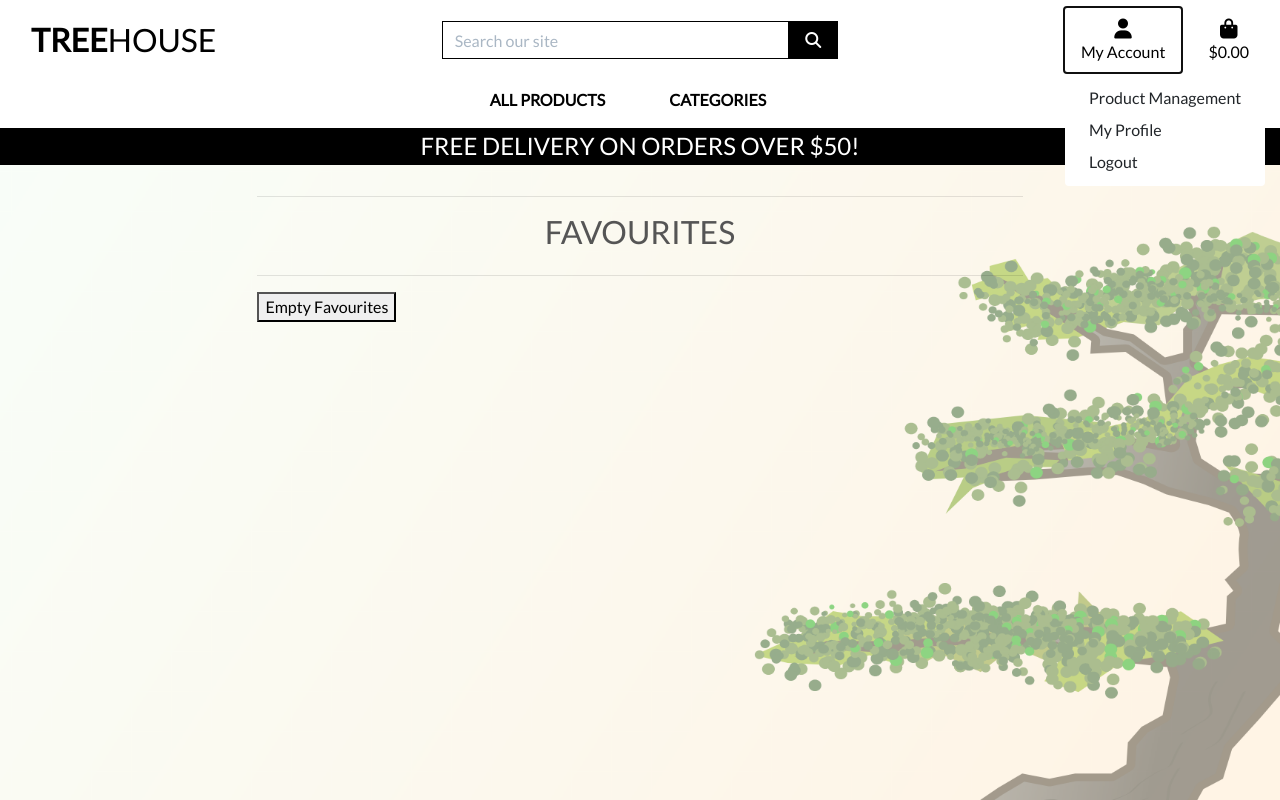
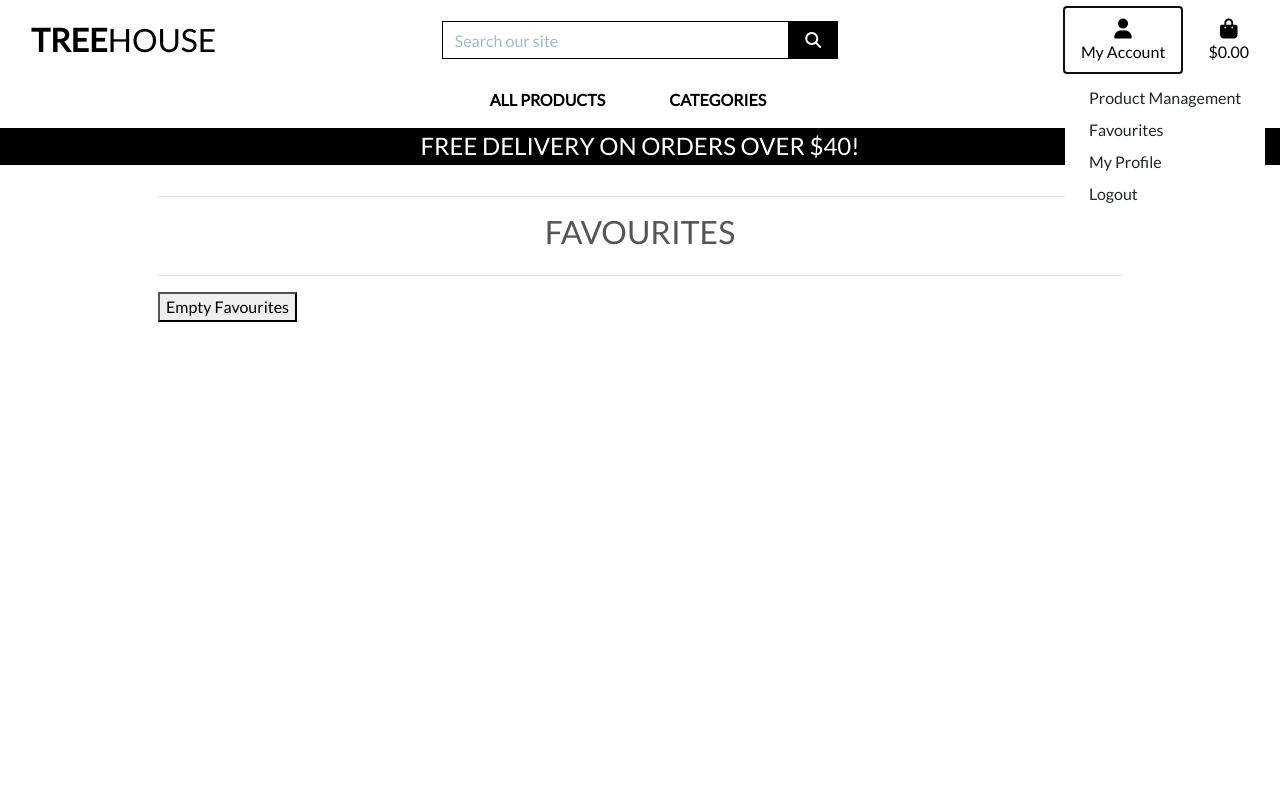
Before and after one commit to JonathanDelaney/treehouse, a Django app: page /favourites/ in a window 1280 px wide, after a click on "My Account". Run offline with Django 3.2, Linux system fonts and the light colour scheme; the visitor is signed in with stand-in values (Sample User, id 1); data comes from the database, SQL or seed files in the repository; some libraries are stand-ins or nearby versions.

Commit message:
arrange favourites on page and add buffer to top of other pages

```diff
--- a/blog/templates/blog/add_post.html
+++ b/blog/templates/blog/add_post.html
@@ -9,7 +9,7 @@
 {% block header %}
 {% endblock %}
 {% block content %}
-<div class="container page-container">
+<div class="container page-container head-buffer">
     <div class="row">
         <div class="col flex-center page-heading">
             {% if edit_post %}
--- a/blog/templates/blog/post.html
+++ b/blog/templates/blog/post.html
@@ -9,7 +9,7 @@
 {% block header %}
 {% endblock %}
 {% block content %}
-<div class="container page-container">
+<div class="container page-container head-buffer">
     <div class="row item-row">
         <div class="col-12 col-md-6 post-img-col  flex-center">
             <div class="post-image-container">
--- a/blog/templates/blog/view_blog.html
+++ b/blog/templates/blog/view_blog.html
@@ -10,8 +10,8 @@
 {% endblock %}
 
 {% block content %}
-<div class="overlay mt-5"></div>
-    <div class="container mb-2">
+<div class="overlay"></div>
+<div class="container head-buffer">
     <div class="row">
         <div class="col">
             <hr>
@@ -52,5 +52,4 @@
         {% endfor %}
     </div>
 </div>
-</div>
 {% endblock %}
--- a/favourites/templates/favourites/favourites.html
+++ b/favourites/templates/favourites/favourites.html
@@ -10,8 +10,9 @@
 {% endblock %}
 
 {% block content %}
+<div class="overlay"></div>
 <div class="container">
-    <div class="container mb-5">
+    <div class="container-fluid mb-5">
         <div class="row">
             <div class="col text-center mt-3">
                 <hr>
@@ -24,14 +25,43 @@
             <input type="hidden" name="redirect_url" value="{{ request.path }}">
             <button type="submit">Empty Favourites</button>
         </form>
+        <div class="row">
             {% for product in favourite_products %}
-    <p>{{product}}</p>
+            <div class="col card h-100 border-0">
+                {% if product.image %}
+                <a href="{% url 'product_detail' product.id %}">
+                    <img class="card-img-top img-fluid" src="{{ product.image.url }}" alt="{{ product.name }}">
+                </a>
+                {% else %}
+                <a href="{% url 'product_detail' product.id %}">
+                    <img class="card-img-top img-fluid" src="{{ MEDIA_URL }}noimage.png" alt="{{ product.name }}">
+                </a>
+                {% endif %}
+                <div class="card-body pb-0">
+                    <p class="mb-0">{{ product.name }}</p>
+                </div>
+                <div class="card-footer bg-white pt-0 border-0 text-left">
+                    <div class="row">
+                        <div class="col">
+                            <p class="lead mb-0 text-left font-weight-bold">${{ product.price }}</p>
+                            {% if product.category %}
+                            <p class="small mt-1 mb-0">
+                                <a class="text-muted" href="{% url 'products' %}?category={{ product.category.name }}">
+                                    <i class="fas fa-tag mr-1"></i>{{ product.category.friendly_name }}
+                                </a>
+                            </p>
+                            {% endif %}
                             <form action="{% url 'remove_from_favourites' product.id %}" method="POST">
                                 {% csrf_token %}
                                 <input type="hidden" name="redirect_url" value="{{ request.path }}">
                                 <button type="submit">Remove From Favourites</button>
                             </form>
+                        </div>
+                    </div>
+                </div>
+            </div>
             {% endfor %}
         </div>
     </div>
+</div>
 {% endblock %}
--- a/products/templates/products/products.html
+++ b/products/templates/products/products.html
@@ -82,11 +82,6 @@
                                                 </a>
                                             </p>
                                             {% endif %}
-                                            {% if product.rating %}
-                                                <small class="text-muted"><i class="fas fa-star mr-1"></i>{{ product.rating }} / 5</small>
-                                            {% else %}
-                                                <small class="text-muted">No Rating</small>
-                                            {% endif %}
                                             {% if request.user.is_superuser %}
                                                 <small class="ml-3">
                                                     <a href="{% url 'edit_product' product.id %}">Edit</a> |
--- a/static/css/base.css
+++ b/static/css/base.css
@@ -71,6 +71,10 @@ body {
 
 .bg-black {
     background: #000 !important;
+}
+
+.head-buffer {
+    margin-top: calc(8vw + 8vh);
 }
 
 .overlay {
--- a/templates/base.html
+++ b/templates/base.html
@@ -82,6 +82,7 @@
                             {% if request.user.is_superuser %}
                             <a href="{% url 'add_product' %}" class="dropdown-item">Product Management</a>
                             {% endif %}
+                            <a href="{% url 'view_favourites' %}" class="dropdown-item">Favourites</a>
                             <a href="{% url 'profile' %}" class="dropdown-item">My Profile</a>
                             <a href="{% url 'account_logout' %}" class="dropdown-item">Logout</a>
                             {% else %}
--- a/treehouse/settings.py
+++ b/treehouse/settings.py
@@ -212,9 +212,9 @@ if 'USE_AWS' in os.environ:
 
 
 # Stripe
-FREE_DELIVERY_THRESHOLD = 50
+FREE_DELIVERY_THRESHOLD = 40
 STANDARD_DELIVERY_PERCENTAGE = 10
-STRIPE_CURRENCY = 'usd'
+STRIPE_CURRENCY = 'eur'
 STRIPE_PUBLIC_KEY = os.environ.get('STRIPE_PUBLIC_KEY')
 STRIPE_SECRET_KEY = os.environ.get('STRIPE_SECRET_KEY')
 STRIPE_WH_SECRET = os.environ.get('STRIPE_WH_SECRET')
```
Lines whose indentation alone changed are shown as unchanged.
